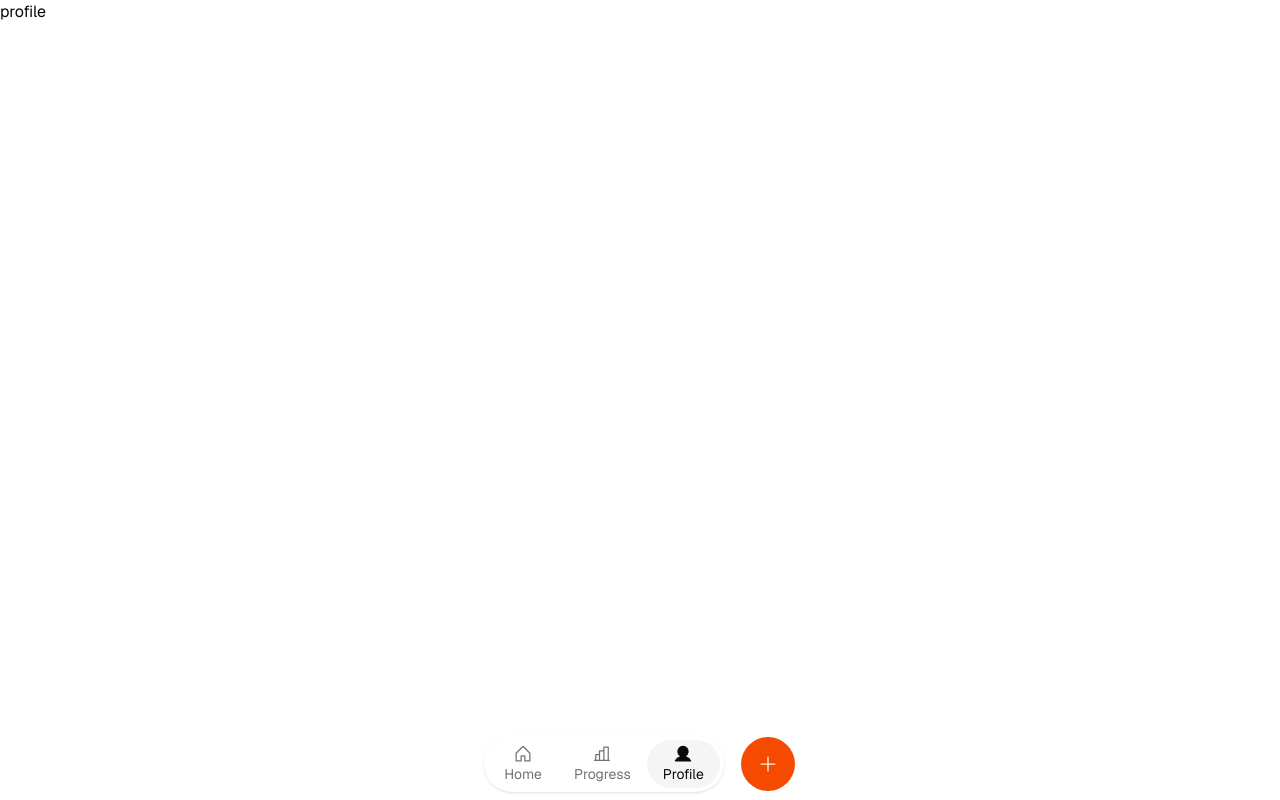
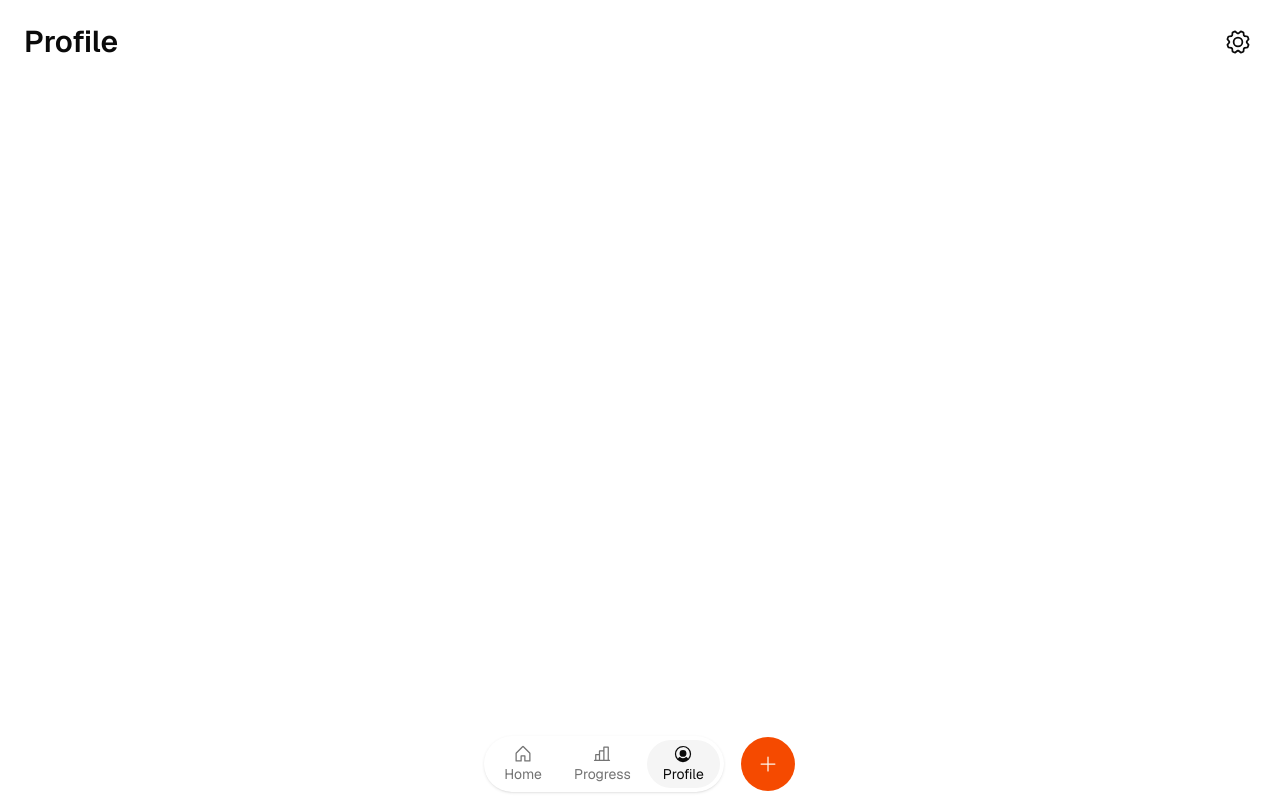
Before and after one commit to nelsonlaidev/nutriscan, a Next.js app: page /profile in a window 1280 px wide. Built offline with nearby package versions, Linux system fonts and the light colour scheme.

Commit message:
feat: enhance layout structure, add PageTitle component, and update icon usage

```diff
--- a/src/app/(main)/layout.tsx
+++ b/src/app/(main)/layout.tsx
@@ -4,10 +4,10 @@ function Layout(props: LayoutProps<'/'>) {
   const { children } = props
 
   return (
-    <>
+    <main className='p-6'>
       {children}
       <Navbar />
-    </>
+    </main>
   )
 }
 
--- a/src/app/(main)/profile/page.tsx
+++ b/src/app/(main)/profile/page.tsx
@@ -1,5 +1,19 @@
+'use client'
+
+import { GearIcon } from '@phosphor-icons/react'
+
+import PageTitle from '@/components/page-title'
+import { Button } from '@/components/ui/button'
+
 function Page() {
-  return <div>profile</div>
+  return (
+    <div className='flex items-center justify-between'>
+      <PageTitle title='Profile' />
+      <Button variant='ghost' size='icon'>
+        <GearIcon className='size-7' />
+      </Button>
+    </div>
+  )
 }
 
 export default Page
--- a/src/app/auth/sign-up/page.tsx
+++ b/src/app/auth/sign-up/page.tsx
@@ -1,6 +1,6 @@
 'use client'
 
-import { EnvelopeSimpleIcon, LockIcon, SpinnerGapIcon, UserIcon } from '@phosphor-icons/react'
+import { EnvelopeSimpleIcon, LockIcon, SpinnerGapIcon, UserCircleIcon } from '@phosphor-icons/react'
 import { useForm } from '@tanstack/react-form'
 import Link from 'next/link'
 import { useRouter } from 'next/navigation'
@@ -86,7 +86,7 @@ function Page() {
                       disabled={isSubmitting}
                     />
                     <InputGroupAddon align='inline-start'>
-                      <UserIcon className='text-muted-foreground' />
+                      <UserCircleIcon className='text-muted-foreground' />
                     </InputGroupAddon>
                   </InputGroup>
                   {isInvalid && <FieldError errors={field.state.meta.errors} />}
--- /dev/null
+++ b/src/components/page-title.tsx
@@ -0,0 +1,11 @@
+type PageTitleProps = {
+  title: string
+}
+
+function PageTitle(props: PageTitleProps) {
+  const { title } = props
+
+  return <h1 className='text-3xl font-semibold'>{title}</h1>
+}
+
+export default PageTitle
--- a/src/lib/constants.ts
+++ b/src/lib/constants.ts
@@ -1,4 +1,4 @@
-import { ChartBarIcon, HouseIcon, UserIcon } from '@phosphor-icons/react'
+import { ChartBarIcon, HouseIcon, UserCircleIcon } from '@phosphor-icons/react'
 
 export const NAVBAR_LINKS = [
   {
@@ -14,6 +14,6 @@ export const NAVBAR_LINKS = [
   {
     title: 'Profile',
     href: '/profile',
-    icon: UserIcon
+    icon: UserCircleIcon
   }
 ]
```
